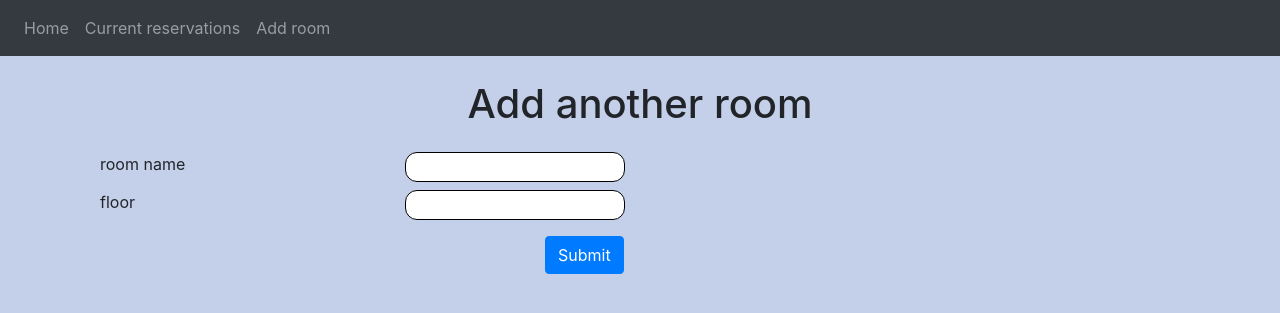
After one commit to ATC-Adobe/php-academy-training2022, a PHP site: page /roomForm.php in a window 1280 px wide. The commit adds this page. Shown: the top 313 px of the page. Run offline with PHP 8.4, Linux system fonts and the light colour scheme.

Commit message:
save room and refactor

```diff
--- a/data/reservations.xml
+++ b/data/reservations.xml
@@ -18,4 +18,4 @@
         <room_id>1</room_id>
         <start_date>2022-07-06T14:04</start_date>
     </reservation>
-<reservation><room_id>3</room_id><first_name>daniel</first_name><last_name>paszek</last_name><email>tak@tak.com</email><start_date>2022-07-07T14:51</start_date><end_date>2022-07-08T14:51</end_date><reservation_id>3</reservation_id></reservation></root>
+<reservation><room_id>3</room_id><first_name>daniel</first_name><last_name>paszek</last_name><email>tak@tak.com</email><start_date>2022-07-07T14:51</start_date><end_date>2022-07-08T14:51</end_date><reservation_id>3</reservation_id></reservation><reservation><room_id>4</room_id><email>tak@tak.com</email><start_date>2022-07-08T12:02</start_date><end_date>2022-07-15T12:02</end_date><first_name>daniel</first_name><last_name>paszek</last_name><reservation_id>4</reservation_id></reservation><reservation><room_id>4</room_id><email>tak@tak.com</email><start_date>2022-06-29T12:02</start_date><end_date>2022-06-30T12:02</end_date><first_name>daniel</first_name><last_name>paszek</last_name><reservation_id>5</reservation_id></reservation><reservation><room_id>9</room_id><email>tak@tak.com</email><start_date>2022-07-08T12:03</start_date><end_date>2022-07-09T12:03</end_date><first_name>daniel</first_name><last_name>paszek</last_name><reservation_id>6</reservation_id></reservation></root>
--- a/data/rooms.csv
+++ b/data/rooms.csv
@@ -6,4 +6,5 @@
 6,Room_6, 3
 7,Room_7, 3
 8,Room_8, 3
-9,Room_9, 3
+9,room_10,4
+10,room_11,4
--- a/data/rooms.xml
+++ b/data/rooms.xml
@@ -25,4 +25,4 @@
         <id>5</id>
         <name>Room_5</name>
     </room>
-</root>
+<room><name>room_10</name><floor>4</floor><id>6</id></room></root>
--- a/index.php
+++ b/index.php
@@ -19,6 +19,9 @@
                 <li class="nav-item">
                     <a class="nav-link" href="/reservationList.php">Current reservations</a>
                 </li>
+                <li class="nav-item">
+                    <a class="nav-link" href="/roomForm.php">Add room</a>
+                </li>
             </ul>
         </div>
     </nav>
@@ -38,7 +41,7 @@
                 echo '<tr>';
                 echo "<td><p>{$room->id}</p></td>";
                 echo "<td><p>{$room->name}</p></td>";
-                echo "<td class=\"floor\"><p>{$room->floor}</p> <a href=\"/reserveForm.php?name={$room->name}&id={$room->floor}\"><button class=\"btn btn-primary px-3\">Reserve</button> </a> </td>";
+                echo "<td class=\"floor\"><p>{$room->floor}</p> <a href=\"/reserveForm.php?name={$room->name}&id={$room->id}\"><button class=\"btn btn-primary px-3\">Reserve</button> </a> </td>";
                 echo "</tr>";
             }
         ?>
--- a/reservationList.php
+++ b/reservationList.php
@@ -19,6 +19,9 @@
             </li>
             <li class="nav-item">
                 <a class="nav-link active" href="/reservationList.php">Current reservations</a>
+            </li>
+            <li class="nav-item">
+                <a class="nav-link" href="/roomForm.php">Add room</a>
             </li>
         </ul>
     </div>
--- a/reserveForm.php
+++ b/reserveForm.php
@@ -20,6 +20,9 @@
             </li>
             <li class="nav-item">
                 <a class="nav-link" href="/reservationList.php">Current reservations</a>
+            </li>
+            <li class="nav-item">
+                <a class="nav-link" href="/roomForm.php">Add room</a>
             </li>
         </ul>
     </div>
--- /dev/null
+++ b/roomForm.php
@@ -0,0 +1,74 @@
+<!DOCTYPE html>
+<html lang="en">
+<head>
+    <meta charset="UTF-8">
+    <title>add room</title>
+    <link rel="stylesheet" href="https://cdn.jsdelivr.net/npm/bootstrap@4.4.1/dist/css/bootstrap.min.css" integrity="sha384-Vkoo8x4CGsO3+Hhxv8T/Q5PaXtkKtu6ug5TOeNV6gBiFeWPGFN9MuhOf23Q9Ifjh" crossorigin="anonymous">
+    <link rel="stylesheet" href="/style.css">
+
+</head>
+<body class="background">
+
+<nav class="navbar navbar-expand-lg navbar-dark bg-dark">
+    <button class="navbar-toggler" type="button" data-toggle="collapse" data-target="#navbarNav" aria-controls="navbarNav" aria-expanded="false" aria-label="Toggle navigation">
+        <span class="navbar-toggler-icon"></span>
+    </button>
+    <div class="collapse navbar-collapse" id="navbarNav">
+        <ul class="navbar-nav">
+            <li class="nav-item ">
+                <a class="nav-link" href="/">Home <span class="sr-only">(current)</span></a>
+            </li>
+            <li class="nav-item">
+                <a class="nav-link" href="/reservationList.php">Current reservations</a>
+            </li>
+            <li class="nav-item">
+                <a class="nav-link" href="/roomForm.php">Add room</a>
+            </li>
+        </ul>
+    </div>
+</nav>
+<?php
+    include_once "./services/RoomService.php";
+    $roomService = new RoomService();
+
+    if ($_SERVER['REQUEST_METHOD'] === 'POST') {
+        $room = [];
+        $room["name"] = htmlentities($_POST["name"]);
+        $room["floor"] = htmlentities($_POST["floor"]);
+
+        $ok = $roomService->addRoom($room);
+
+        if(!$ok) {
+            echo '<div class="alert alert-danger text-center">Something went wrong. Try again!</div>';
+        } else {
+            echo '<div class="alert alert-success text-center">Successfully added room!</div>';
+        }
+    }
+
+
+?>
+
+<form class="container mt-4" method="post" action="/roomForm.php" >
+    <div class="row my-3">
+        <h1 class="w-100 text-center">
+            Add another room
+        </h1>
+    </div>
+        <div class="col col-lg-6">
+            <label class="d-flex justify-content-between"> room name <input required class="myInput" type="text" name="name" /></label>
+        </div>
+        <div class="col col-lg-6">
+            <label class="d-flex justify-content-between"> floor <input required class="myInput" type="text" name="floor" /></label>
+        </div>
+    <div class="row mt-3">
+        <div class="col-5"></div>
+        <button class="btn btn-primary" type="submit">Submit</button>
+    </div>
+</form>
+
+<script src="https://code.jquery.com/jquery-3.4.1.slim.min.js" integrity="sha384-J6qa4849blE2+poT4WnyKhv5vZF5SrPo0iEjwBvKU7imGFAV0wwj1yYfoRSJoZ+n" crossorigin="anonymous"></script>
+<script src="https://cdn.jsdelivr.net/npm/popper.js@1.16.0/dist/umd/popper.min.js" integrity="sha384-Q6E9RHvbIyZFJoft+2mJbHaEWldlvI9IOYy5n3zV9zzTtmI3UksdQRVvoxMfooAo" crossorigin="anonymous"></script>
+<script src="https://cdn.jsdelivr.net/npm/bootstrap@4.4.1/dist/js/bootstrap.min.js" integrity="sha384-wfSDF2E50Y2D1uUdj0O3uMBJnjuUD4Ih7YwaYd1iqfktj0Uod8GCExl3Og8ifwB6" crossorigin="anonymous"></script>
+
+</body>
+</html>
--- a/services/BasicService.php
+++ b/services/BasicService.php
@@ -21,4 +21,13 @@ class BasicService
             $this->fileHandler = new JsonHandler($this->filename);
         }
     }
+    protected function generateId(): int {
+        if($this->extension === "csv") {
+            return $this->fileHandler->getRowNumCsv();
+        }
+        else {
+            $data = $this->fileHandler->readFile();
+            return count($data) + 1;
+        }
+    }
 }
--- a/services/CsvHandler.php
+++ b/services/CsvHandler.php
@@ -32,17 +32,12 @@ class CsvHandler implements FileHandlerInterface
                 }
             }
         }
-        //map to array of objects
-        $results = Util::mapResultsToObjects($results);
-//        echo '<pre>';
-//        var_dump($results);
-//        echo '</pre>';
-        return $results;
+        return Util::mapResultsToObjects($results);
     }
-    public function appendToFile(array $values): bool {
+    public function appendToFile(array $keyValuePairs): bool {
+        $keyValuePairs = $this->reorderColumns($keyValuePairs);
         $file = new SplFileObject($this->filename, 'a');
-        $ok = $file->fputcsv($values);
-        return $ok;
+        return $file->fputcsv($keyValuePairs);
     }
 
     public function getRowNumCsv() {
@@ -50,4 +45,15 @@ class CsvHandler implements FileHandlerInterface
         $file->seek(PHP_INT_MAX);
         return $file->key() + 1;
     }
+    private function reorderColumns(array $reservation) {
+        $result = [];
+        foreach ($this->columns as $col) {
+            foreach ($reservation as $key => $value) {
+                if($key == $col) {
+                    $result[] = $value;
+                }
+            }
+        }
+        return $result;
+    }
 }
--- a/services/JsonHandler.php
+++ b/services/JsonHandler.php
@@ -16,8 +16,7 @@ class JsonHandler implements FileHandlerInterface
         if($data === null) {
             return false;
         }
-        $data = Util::mapResultsToObjects($data);
-        return $data;
+        return Util::mapResultsToObjects($data);
     }
     public function appendToFile(array $keyValuePairs): bool {
         $str = file_get_contents($this->filename);
--- a/services/RoomService.php
+++ b/services/RoomService.php
@@ -25,17 +25,15 @@ class RoomService extends BasicService
         if($this->extension !== "xml") {
             $results = Util::mapResultsToObjects($results);
         }
-
-        if(!$results) {
-            echo "Something went wrong!";
-            exit(); //Not here
-        }
+//        if(!$results) {
+//            echo "Something went wrong!";
+//            exit(); //Not here
+//        }
         return $results;
     }
 
-    public function addRoom() {
-    //
+    public function addRoom(array $room) {
+        $room['id']= $this->generateId();
+        return $this->fileHandler->appendToFile($room);
     }
-
-
 }
```
Also changed, not shown: data/rooms.json (+1 -42 lines), services/ReservationService.php (+1 -27 lines).
